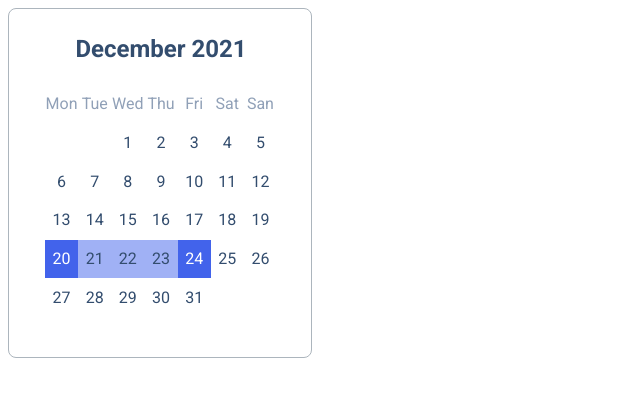
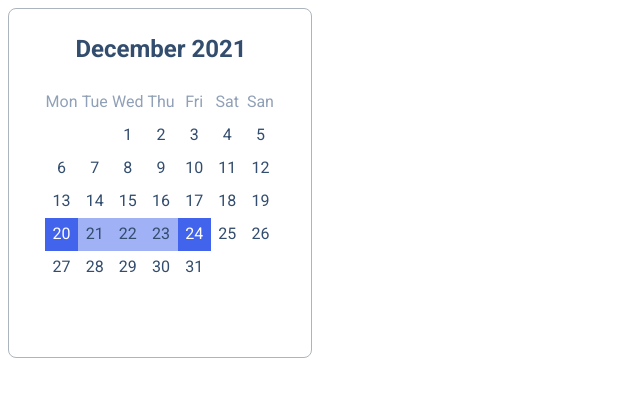
Before and after one commit to js-tasks-ru/htmlcss-20211125_postbox404, a website: page 05-lection3/03-calendar/index.html in a window 1280 px wide. Shown: the whole page, without its empty margins (0-640 px from the left). Drawn offline with Linux system fonts and the light colour scheme.

Commit message:
calendar

```diff
--- a/05-lection3/03-calendar/calendar.css
+++ b/05-lection3/03-calendar/calendar.css
@@ -19,7 +19,7 @@
     width: 100%;
     display: grid;
     grid-template-columns: repeat(7, 1fr);
-    grid-template-rows: repeat(6, 1fr);
+    grid-template-rows: repeat(7, 1fr);
 }
 
 .calendar__title {
```
